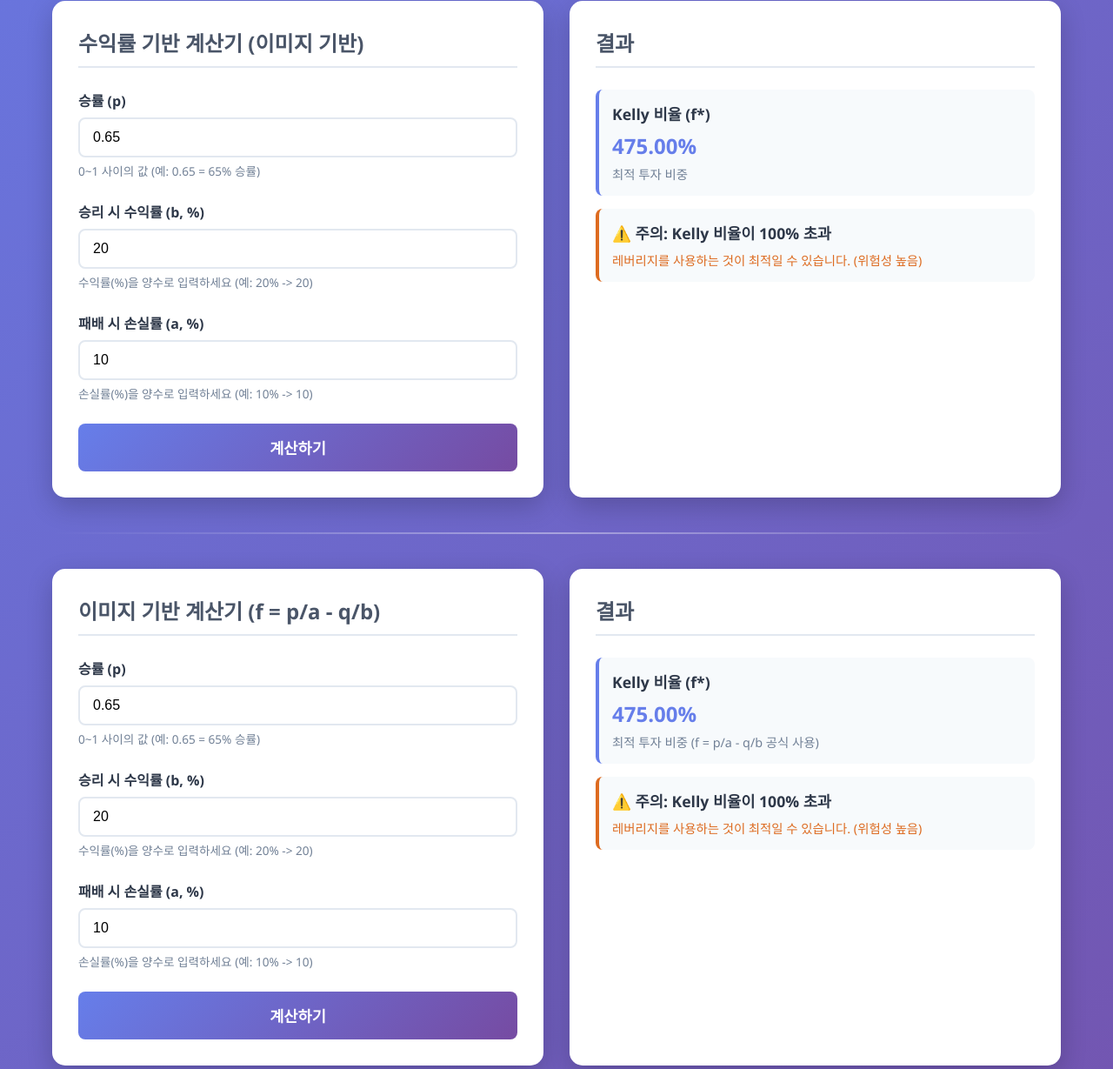
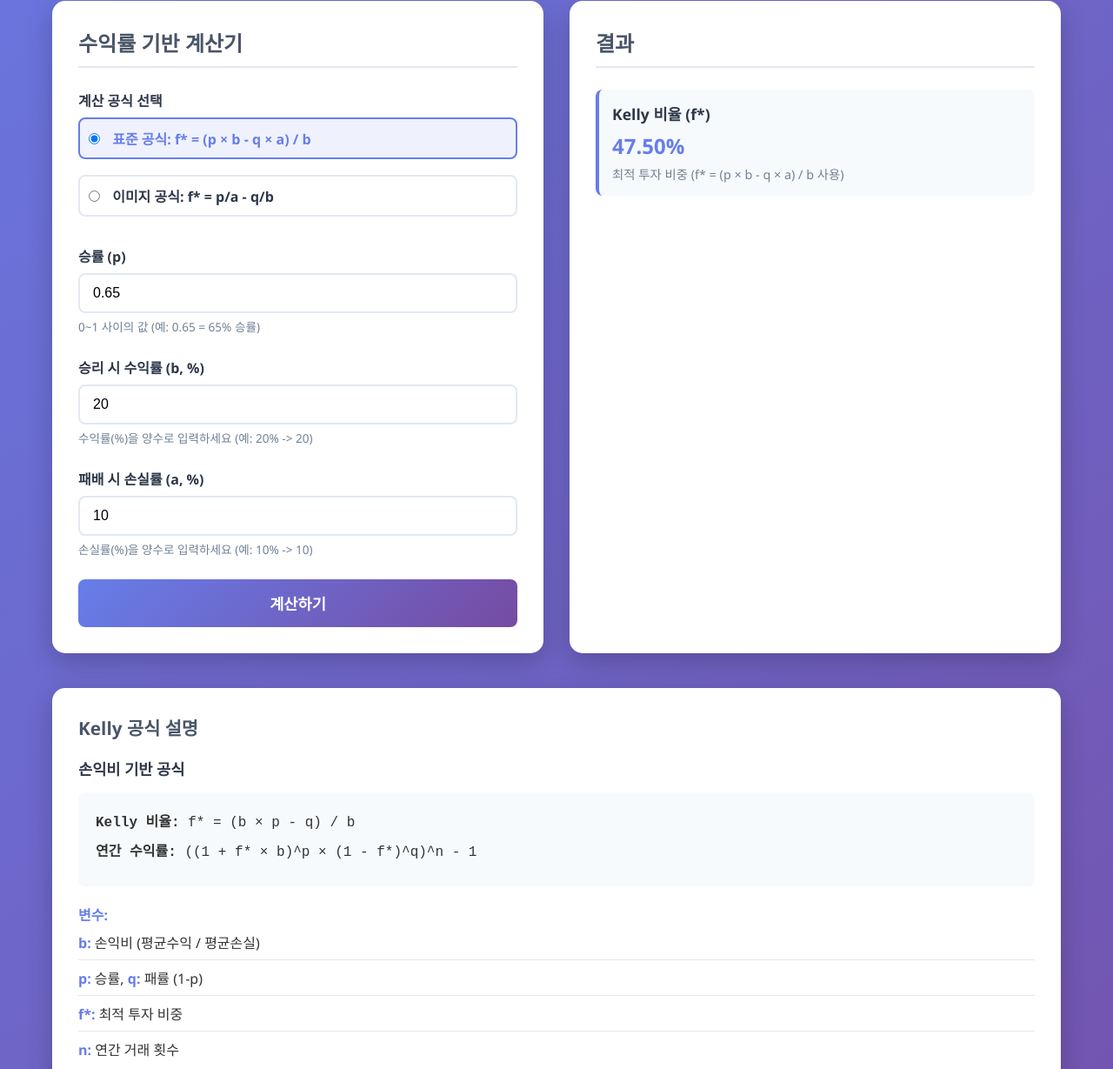
Before and after one commit to youuor7r/kelly, a plain HTML site: page index.html in a window 1280 px wide. Shown: the part 805-2034 px from the top of the page at 87% size. Drawn offline with Linux system fonts and the light colour scheme.

Commit message:
Refactor calculators to support formula selection
Merged the two separate Kelly calculators into one with a formula selection (standard or image-based). Removed redundant calculator code and inputs, updated the UI to allow users to choose the calculation formula, and adjusted result display logic accordingly. Added new styles for radio button groups and improved formula explanations.

```diff
--- a/index.html
+++ b/index.html
@@ -49,9 +49,23 @@
 
             <hr class="section-divider">
 
-            <div class="calculator" id="calculator2">
+                        <div class="calculator" id="calculator2">
                 <div class="input-section">
-                    <h2>수익률 기반 계산기 (이미지 기반)</h2>
+                    <h2>수익률 기반 계산기</h2>
+
+                    <div class="input-group">
+                        <label>계산 공식 선택</label>
+                        <div class="radio-group">
+                            <label class="radio-label">
+                                <input type="radio" name="formula" value="standard" checked>
+                                <span>표준 공식: f* = (p × b - q × a) / b</span>
+                            </label>
+                            <label class="radio-label">
+                                <input type="radio" name="formula" value="image">
+                                <span>이미지 공식: f* = p/a - q/b</span>
+                            </label>
+                        </div>
+                    </div>
 
                     <div class="input-group">
                         <label for="winRate2">승률 (p)</label>
@@ -82,41 +96,6 @@
                 </div>
             </div>
 
-            <hr class="section-divider">
-
-            <div class="calculator" id="calculator3">
-                <div class="input-section">
-                    <h2>이미지 기반 계산기 (f = p/a - q/b)</h2>
-
-                    <div class="input-group">
-                        <label for="winRate3">승률 (p)</label>
-                        <input type="number" id="winRate3" min="0" max="1" step="0.01" value="0.65" placeholder="예: 0.65">
-                        <small>0~1 사이의 값 (예: 0.65 = 65% 승률)</small>
-                    </div>
-
-                    <div class="input-group">
-                        <label for="winReturn3">승리 시 수익률 (b, %)</label>
-                        <input type="number" id="winReturn3" min="0" step="0.1" value="20" placeholder="예: 20">
-                        <small>수익률(%)을 양수로 입력하세요 (예: 20% -> 20)</small>
-                    </div>
-
-                    <div class="input-group">
-                        <label for="lossReturn3">패배 시 손실률 (a, %)</label>
-                        <input type="number" id="lossReturn3" min="0" step="0.1" value="10" placeholder="예: 10">
-                        <small>손실률(%)을 양수로 입력하세요 (예: 10% -> 10)</small>
-                    </div>
-
-                    <button id="calculateBtn3" class="calculate-btn">계산하기</button>
-                </div>
-
-                <div class="result-section">
-                    <h2>결과</h2>
-                    <div id="result3" class="result-content">
-                        <p class="placeholder">입력값을 입력하고 계산하기 버튼을 클릭하세요.</p>
-                    </div>
-                </div>
-            </div>
-
             <div class="info-section">
                 <h3>Kelly 공식 설명</h3>
 
@@ -139,12 +118,30 @@
 
                 <hr class="section-divider">
 
+                                <div class="formula-section">
+                    <h4>수익률 기반 공식 (기존)</h4>
+                    <div class="formula">
+                        <p><strong>Kelly 비율:</strong> f* = (p × b - q × a) / b</p>
+                    </div>
+                     <div class="variables">
+                        <p><strong>변수:</strong></p>
+                        <ul>
+                            <li><strong>b:</strong> 승리 시 수익률 (예: 20% -> 0.2)</li>
+                            <li><strong>a:</strong> 패배 시 손실률 (예: 10% -> 0.1)</li>
+                            <li><strong>p:</strong> 승률, <strong>q:</strong> 패률 (1-p)</li>
+                            <li><strong>f*:</strong> 최적 투자 비중</li>
+                        </ul>
+                    </div>
+                </div>
+
+                <hr class="section-divider">
+
                 <div class="formula-section">
-                    <h4>수익률 기반 공식 (이미지 기반)</h4>
+                    <h4>이미지 기반 공식 (f = p/a - q/b)</h4>
                     <div class="formula">
                         <p><strong>Kelly 비율:</strong> f* = p/a - q/b</p>
                     </div>
-                    <div class="variables">
+                     <div class="variables">
                         <p><strong>변수:</strong></p>
                         <ul>
                             <li><strong>b:</strong> 승리 시 수익률 (예: 20% -> 0.2)</li>
--- a/script.js
+++ b/script.js
@@ -28,7 +28,7 @@ function kellyAnnualReturn(numTradesPerYear, b, p) {
     };
 }
 
-// Kelly 비율 계산 함수 (수익률 기반 - 이미지)
+// Kelly 비율 계산 함수 (수익률 기반 - 기존)
 function kellyFractionFromReturns(p, winReturn, lossReturn) {
     const q = 1 - p;
     const b = winReturn / 100; // 승리 시 수익률
@@ -38,7 +38,8 @@ function kellyFractionFromReturns(p, winReturn, lossReturn) {
         return { error: '수익률과 손실률은 0이 될 수 없습니다.' };
     }
 
-    const fStar = (p / a) - (q / b);
+    // 기존 공식: f* = (p * b - q * a) / b
+    const fStar = (p * b - q * a) / b;
 
     return {
         kellyFraction: Math.round(fStar * 1000000) / 1000000,
@@ -71,19 +72,12 @@ const winRateInput = document.getElementById('winRate');
 const calculateBtn = document.getElementById('calculateBtn');
 const resultDiv = document.getElementById('result');
 
-// 계산기 2 (이미지 기반)
+// 계산기 2 (수익률 기반 - 공식 선택 가능)
 const winRateInput2 = document.getElementById('winRate2');
 const winReturnInput = document.getElementById('winReturn');
 const lossReturnInput = document.getElementById('lossReturn');
 const calculateBtn2 = document.getElementById('calculateBtn2');
 const resultDiv2 = document.getElementById('result2');
-
-// 계산기 3 (이미지 기반 - f = p/a - q/b)
-const winRateInput3 = document.getElementById('winRate3');
-const winReturnInput3 = document.getElementById('winReturn3');
-const lossReturnInput3 = document.getElementById('lossReturn3');
-const calculateBtn3 = document.getElementById('calculateBtn3');
-const resultDiv3 = document.getElementById('result3');
 
 // --- 이벤트 리스너 ---
 // 계산기 1: 계산 버튼 클릭 이벤트
@@ -127,6 +121,9 @@ calculateBtn2.addEventListener('click', function() {
     const winReturn = parseFloat(winReturnInput.value);
     const lossReturn = parseFloat(lossReturnInput.value);
 
+    // 선택된 공식 확인
+    const selectedFormula = document.querySelector('input[name="formula"]:checked').value;
+
     if (isNaN(p) || isNaN(winReturn) || isNaN(lossReturn)) {
         showError('모든 입력값을 숫자로 입력해주세요.', resultDiv2);
         return;
@@ -142,12 +139,17 @@ calculateBtn2.addEventListener('click', function() {
         return;
     }
 
-    const result = kellyFractionFromReturns(p, winReturn, lossReturn);
+    let result;
+    if (selectedFormula === 'standard') {
+        result = kellyFractionFromReturns(p, winReturn, lossReturn);
+    } else {
+        result = kellyFractionFromImage(p, winReturn, lossReturn);
+    }
 
     if (result.error) {
         showError(result.error, resultDiv2);
     } else {
-        showResult2(result);
+        showResult2(result, selectedFormula);
     }
 });
 
@@ -184,14 +186,18 @@ function showResult1(result) {
 }
 
 // 계산기 2 결과 표시
-function showResult2(result) {
+function showResult2(result, formula) {
     const { kellyFraction } = result;
+
+    const formulaText = formula === 'standard'
+        ? 'f* = (p × b - q × a) / b'
+        : 'f* = p/a - q/b';
 
     let html = `
         <div class="result-item">
             <h4>Kelly 비율 (f*)</h4>
             <div class="value">${(kellyFraction * 100).toFixed(2)}%</div>
-            <div class="description">최적 투자 비중</div>
+            <div class="description">최적 투자 비중 (${formulaText} 사용)</div>
         </div>
     `;
 
@@ -202,57 +208,6 @@ function showResult2(result) {
     }
 
     resultDiv2.innerHTML = html;
-}
-
-// 계산기 3: 계산 버튼 클릭 이벤트
-calculateBtn3.addEventListener('click', function() {
-    const p = parseFloat(winRateInput3.value);
-    const winReturn = parseFloat(winReturnInput3.value);
-    const lossReturn = parseFloat(lossReturnInput3.value);
-
-    if (isNaN(p) || isNaN(winReturn) || isNaN(lossReturn)) {
-        showError('모든 입력값을 숫자로 입력해주세요.', resultDiv3);
-        return;
-    }
-
-    if (winReturn <= 0 || lossReturn <= 0) {
-        showError('수익률과 손실률은 0보다 커야 합니다.', resultDiv3);
-        return;
-    }
-
-    if (p < 0 || p > 1) {
-        showError('승률은 0과 1 사이의 값이어야 합니다.', resultDiv3);
-        return;
-    }
-
-    const result = kellyFractionFromImage(p, winReturn, lossReturn);
-
-    if (result.error) {
-        showError(result.error, resultDiv3);
-    } else {
-        showResult3(result);
-    }
-});
-
-// 계산기 3 결과 표시
-function showResult3(result) {
-    const { kellyFraction } = result;
-
-    let html = `
-        <div class="result-item">
-            <h4>Kelly 비율 (f*)</h4>
-            <div class="value">${(kellyFraction * 100).toFixed(2)}%</div>
-            <div class="description">최적 투자 비중 (f = p/a - q/b 공식 사용)</div>
-        </div>
-    `;
-
-    if (kellyFraction <= 0) {
-        html += createWarningMessage('Kelly 비율이 0 이하', '현재 조건에서는 거래를 하지 않는 것이 최적입니다.');
-    } else if (kellyFraction > 1) {
-        html += createWarningMessage('Kelly 비율이 100% 초과', '레버리지를 사용하는 것이 최적일 수 있습니다. (위험성 높음)');
-    }
-
-    resultDiv3.innerHTML = html;
 }
 
 // --- 유틸리티 함수 ---
@@ -289,12 +244,10 @@ function setupEnterKey(inputs, button) {
 
 setupEnterKey([numTradesInput, profitLossRatioInput, winRateInput], calculateBtn);
 setupEnterKey([winRateInput2, winReturnInput, lossReturnInput], calculateBtn2);
-setupEnterKey([winRateInput3, winReturnInput3, lossReturnInput3], calculateBtn3);
 
 // --- 페이지 로드 시 초기화 ---
 document.addEventListener('DOMContentLoaded', function() {
     // 기본값으로 계산 실행
     calculateBtn.click();
     calculateBtn2.click();
-    calculateBtn3.click();
 });
--- a/style.css
+++ b/style.css
@@ -87,6 +87,42 @@ header p {
     margin-top: 5px;
     color: #718096;
     font-size: 0.85rem;
+}
+
+.radio-group {
+    display: flex;
+    flex-direction: column;
+    gap: 10px;
+}
+
+.radio-label {
+    display: flex;
+    align-items: center;
+    cursor: pointer;
+    padding: 10px;
+    border: 2px solid #e2e8f0;
+    border-radius: 8px;
+    transition: all 0.3s ease;
+}
+
+.radio-label:hover {
+    border-color: #667eea;
+    background-color: #f7fafc;
+}
+
+.radio-label input[type="radio"] {
+    margin-right: 10px;
+    width: auto;
+}
+
+.radio-label input[type="radio"]:checked + span {
+    color: #667eea;
+    font-weight: 600;
+}
+
+.radio-label:has(input[type="radio"]:checked) {
+    border-color: #667eea;
+    background-color: rgba(102, 126, 234, 0.1);
 }
 
 .calculate-btn {
```
